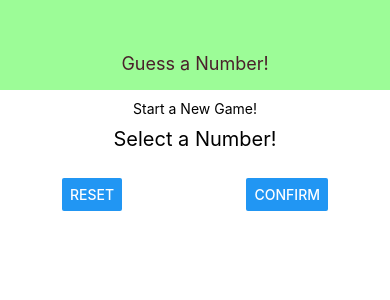
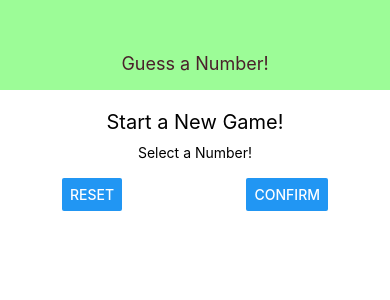
Before and after one commit to marutha/rn-gan, a React Native app: screen / in a window 390 px wide. Shown: the top 300 px of the page. Built offline with nearby package versions, Linux system fonts and the light colour scheme.

Commit message:
Correct title styling

```diff
--- a/Screens/StartGame.js
+++ b/Screens/StartGame.js
@@ -4,9 +4,9 @@
 const StartGame = props => {
   return (
     <View style={styles.screen}>
-      <Text>Start a New Game!</Text>
+      <Text style={styles.title}>Start a New Game!</Text>
       <View style={styles.inputContainer}>
-        <Text style={styles.title}>Select a Number!</Text>
+        <Text >Select a Number!</Text>
         <TextInput/>
         <View style={styles.buttonContainer}>
           <Button title="Reset" />
```
